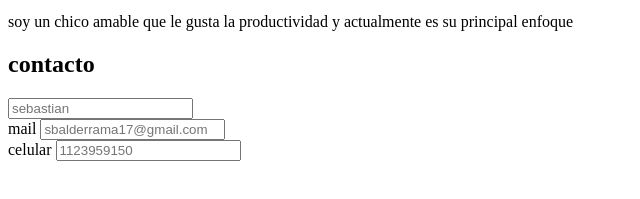
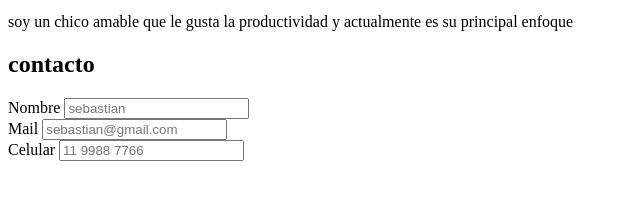
Before and after one commit to sbalderrama17/desafiodelaclase3, a plain HTML site: page desafio2.html in a window 1280 px wide. Shown: the part 189-388 px from the top of the page, without its empty margins (0-640 px from the left). Drawn offline with Linux system fonts and the light colour scheme.

Commit message:
corregi error en contacto

```diff
--- a/desafio2.html
+++ b/desafio2.html
@@ -22,18 +22,18 @@
         <h2>contacto</h2>
         <form>
             <div>
-                <label for="name"></label>
+                <label for="name">Nombre</label>
                 <input type="text" id="name" placeholder="sebastian">
             </div>
 
             <div>
-                <label for="Mail">mail</label>
-                <input type="email" id="mail" placeholder="sbalderrama17@gmail.com">
+                <label for="Mail">Mail</label>
+                <input type="email" id="mail" placeholder="sebastian@gmail.com">
             </div>
 
             <div>
-                <label for="tel">celular</label>
-                <input type="number" id="tel" placeholder="1123959150">
+                <label for="tel">Celular</label>
+                <input type="number" id="tel" placeholder="11 9988 7766">
             </div>
         </form>
     </section>
```
